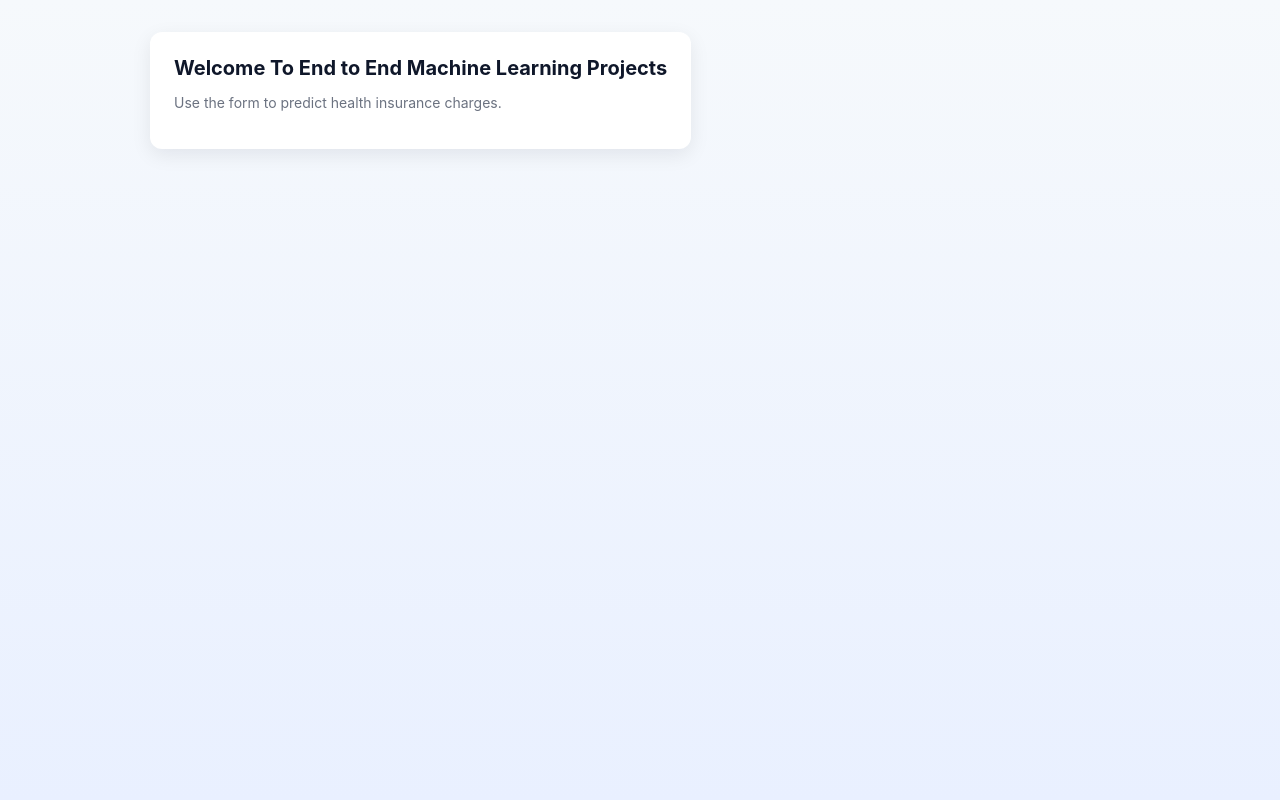
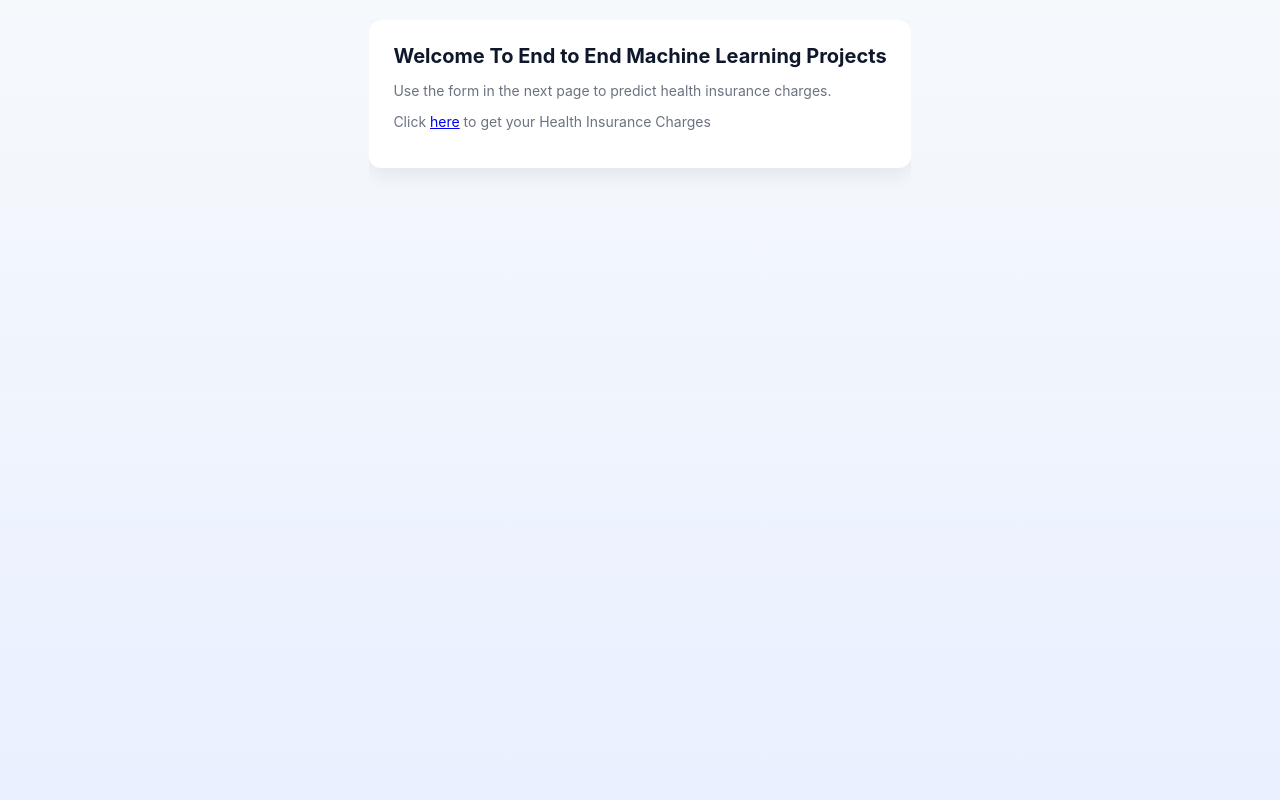
Before and after one commit to BolajiTee/health-insurance-cost-MLOPs, a Flask app: page / in a window 1280 px wide. Run offline with Flask 3, Linux system fonts and the light colour scheme; parts of the project's set-up code (start-up, migrations or seed data) failed here and were passed over.

Commit message:
html styling enhanced

```diff
--- a/app.py
+++ b/app.py
@@ -24,13 +24,36 @@ def new_predict(): # this "new_predict" will be in the form in the templates
     if request.method == 'GET':
         return render_template('home.html')
     else:
+        # Validate and convert form inputs to proper types
+        age_raw = request.form.get("age")
+        sex = request.form.get("sex")
+        bmi_raw = request.form.get("bmi")
+        children_raw = request.form.get("children")
+        smoker = request.form.get("smoker")
+        region = request.form.get("region")
+
+        try:
+            age = int(age_raw)
+        except (TypeError, ValueError):
+            return render_template('home.html', error="Invalid age value")
+
+        try:
+            bmi = float(bmi_raw)
+        except (TypeError, ValueError):
+            return render_template('home.html', error="Invalid BMI value")
+
+        try:
+            children = int(children_raw)
+        except (TypeError, ValueError):
+            return render_template('home.html', error="Invalid children value")
+
         data = NewData(
-            age = request.form.get("age"),
-            sex = request.form.get("sex"),
-            bmi = float(request.form.get("bmi")),
-            children = request.form.get("children"),
-            smoker = request.form.get("smoker"),
-            region = request.form.get("region")
+            age=age,
+            sex=sex,
+            bmi=bmi,
+            children=children,
+            smoker=smoker,
+            region=region,
         )
         logging.info("Data gathered from form")
         pred_df = data.make_feature_a_data_frame()
--- a/static/css/style.css
+++ b/static/css/style.css
@@ -9,22 +9,30 @@
   --success: #10b981;
 }
 *{box-sizing:border-box}
-html,body{height:100%}
+html{height:100%;overflow:hidden}
 body{
+  height:100vh;
   margin:0;
   font-family: Inter, ui-sans-serif, system-ui, -apple-system, "Segoe UI", Roboto, "Helvetica Neue", Arial;
   background: linear-gradient(180deg,var(--bg-1),var(--bg-2));
   color:#0f172a;
   -webkit-font-smoothing:antialiased;
   -moz-osx-font-smoothing:grayscale;
-  padding:32px;
+  padding:20px;
+  display:flex;
+  flex-direction:column;
+  justify-content:center;
+  overflow:hidden;
 }
 .site-wrap{
   max-width:980px;
   margin:0 auto;
   display:flex;
-  gap:32px;
+  gap:20px;
   align-items:flex-start;
+  flex:1;
+  min-height:0;
+  overflow:auto;
 }
 .card{
   background:var(--card);
--- a/templates/home.html
+++ b/templates/home.html
@@ -64,7 +64,7 @@
 
                 <div class="footer">Prediction result:</div>
                 <div class="preview">
-                    <div class="prediction">THE prediction is {{Charges}}</div>
+                    <div class="prediction"> Your Health Insurance Charges are: ${{Charges}}</div>
                 </div>
             </main>
 
--- a/templates/index.html
+++ b/templates/index.html
@@ -10,7 +10,8 @@
 		<div class="site-wrap">
 			<main class="card">
 				<h1>Welcome To End to End Machine Learning Projects</h1>
-				<p class="muted">Use the form to predict health insurance charges.</p>
+				<p class="muted">Use the form in the next page to predict health insurance charges.</p>
+				<p class="muted">Click <a href="{{ url_for('new_predict') }}">here</a> to get your Health Insurance Charges</p>
 			</main>
 		</div>
 	</body>
```
